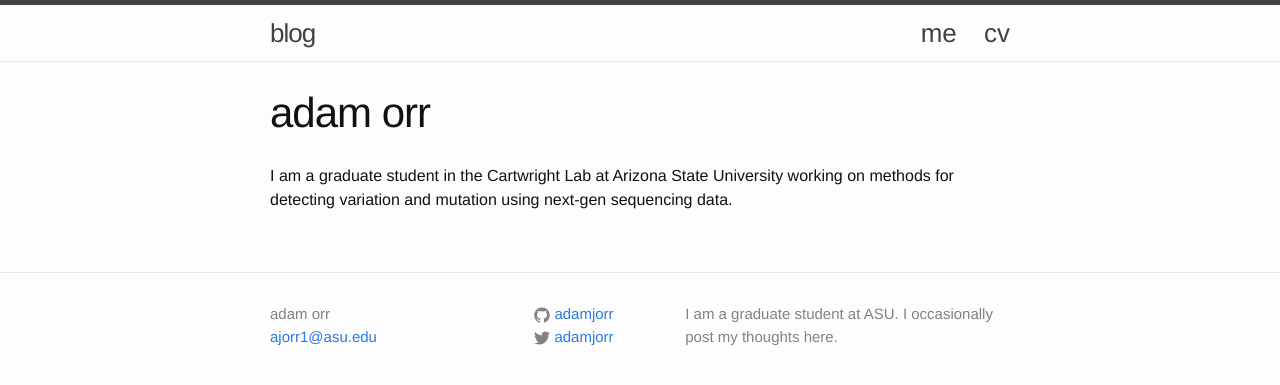
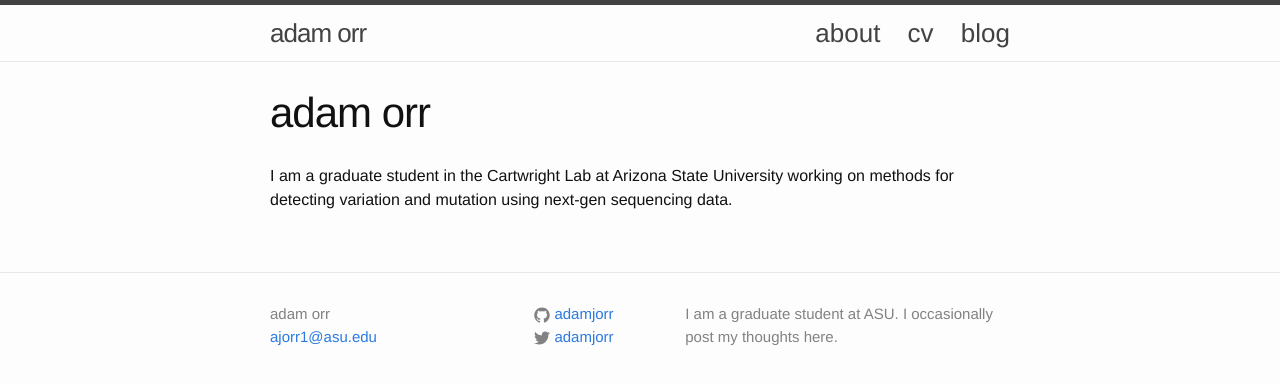
Before and after one commit to adamjorr/adamjorr.github.io, a Jekyll site: the page built from index.md, in a window 1280 px wide. Shown: the top 385 px of the page. Built offline with Jekyll 4.4.1, drawn with Linux system fonts in a browser that asks for light colours; nearby versions of some CDN libraries.

Commit message:
change site title, all navigation lowercase

```diff
--- a/_config.yml
+++ b/_config.yml
@@ -1,5 +1,5 @@
 # Site settings
-title: blog
+title: Adam Orr
 email: ajorr1@asu.edu
 description: > # this means to ignore newlines until "baseurl:"
   I am a graduate student at ASU.
--- a/_includes/header.html
+++ b/_includes/header.html
@@ -13,9 +13,11 @@
         </svg>
       </a>
 
-      <a class="page-link" href="{{ site.baseurl }}/">me</a>
+      <a class="page-link" href="{{ site.baseurl }}/">about</a>
 
       <a class="page-link" href="{{ site.baseurl }}/assets/AdamOrr_CV.pdf">cv</a>
+
+      <a class="page-link" href="{{ site.baseurl }}/blog/">blog</a>
 
 
 <!--       <div class="trigger">
--- a/_sass/_layout.scss
+++ b/_sass/_layout.scss
@@ -5,6 +5,7 @@
     border-top: 5px solid $grey-color-dark;
     border-bottom: 1px solid $grey-color-light;
     min-height: 56px;
+    text-transform: lowercase;
 
     // Positioning context for the mobile navigation icon
     position: relative;
```
